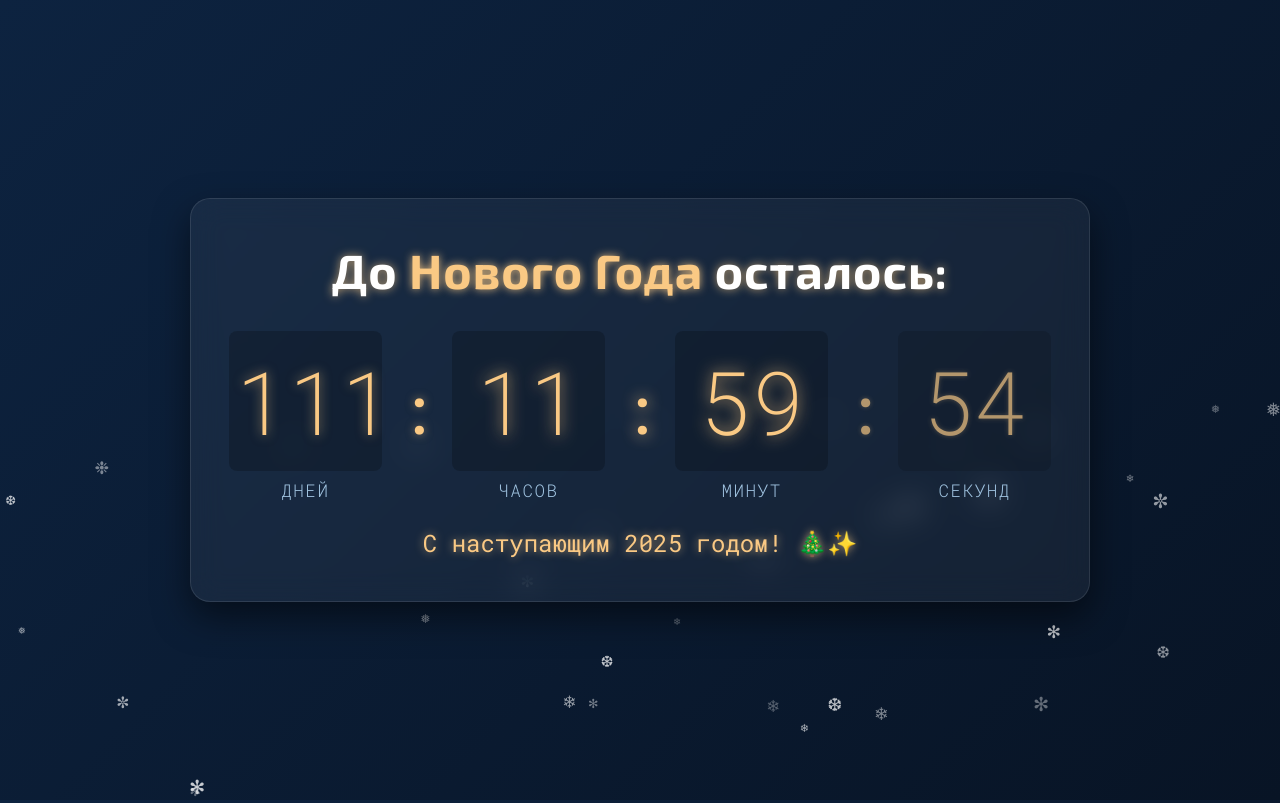
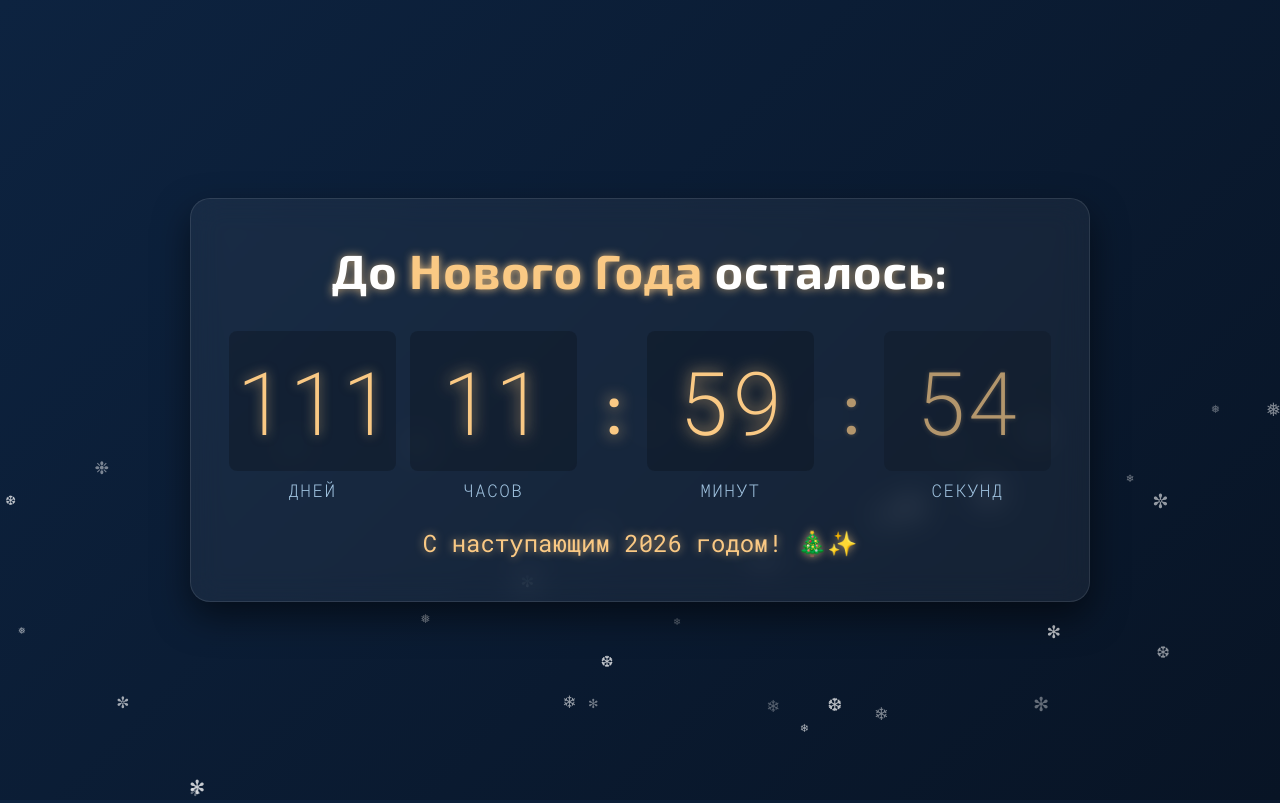
Before and after one commit to McDAC/NewYearTimer, a plain HTML site: page index.html in a window 1280 px wide. Shown: the top 803 px of the page. Drawn offline with Linux system fonts and the light colour scheme.

Commit message:
Update index.html

```diff
--- a/index.html
+++ b/index.html
@@ -255,7 +255,7 @@
                 <div class="time-label">Дней</div>
             </div>
 
-            <span class="colon">:</span>
+            <!-- <span class="colon">:</span> -->
 
             <div class="time-block">
                 <div class="time">
@@ -283,7 +283,7 @@
             </div>
         </div>
 
-        <div class="new-year-text">С наступающим 2025 годом! 🎄✨</div>
+        <div class="new-year-text">С наступающим 2026 годом! 🎄✨</div>
     </div>
 
     <script>
```
